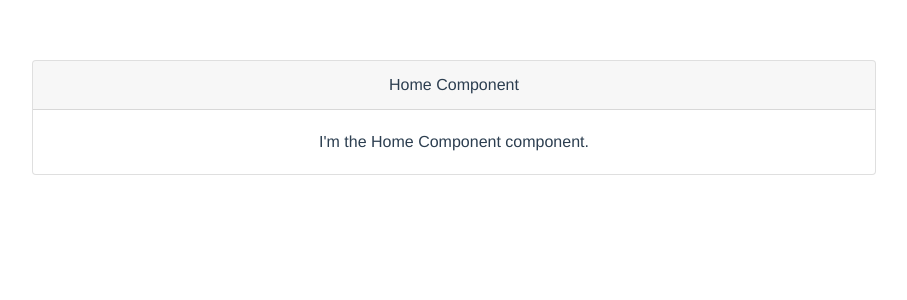
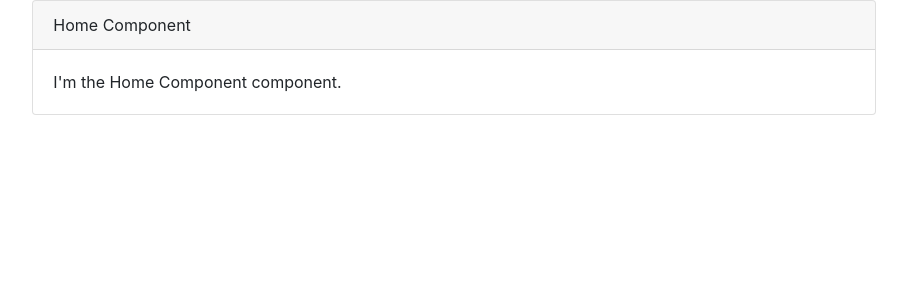
Before and after one commit to evbermudez/mevn, a Vue app: page / in a window 1280 px wide. Shown: the top 300 px of the page, without its empty margins (186-1093 px from the left). Built offline with nearby package versions, Linux system fonts and the light colour scheme.

Commit message:
Update app component

```diff
--- a/src/App.vue
+++ b/src/App.vue
@@ -1,17 +1,13 @@
 <template>
-  <div id="app">
-    <Home />
+  <div>
+    <router-view></router-view>
   </div>
 </template>
 
 <script>
-import Home from '@/components/Home.vue';
 
 export default {
-  name: 'App',
-  components: {
-    Home
-  }
+  name: 'app',
 }
 </script>
 
```
